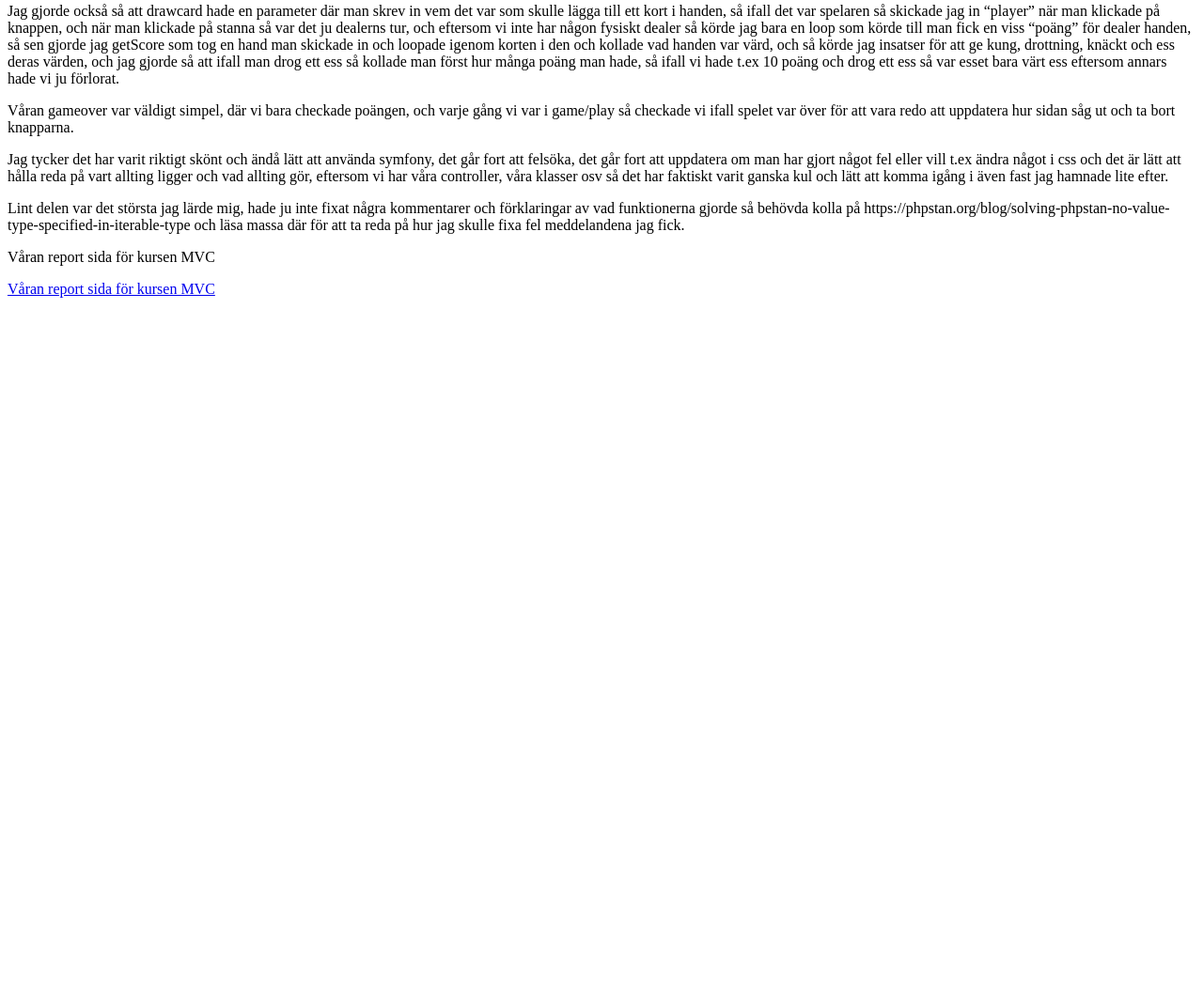
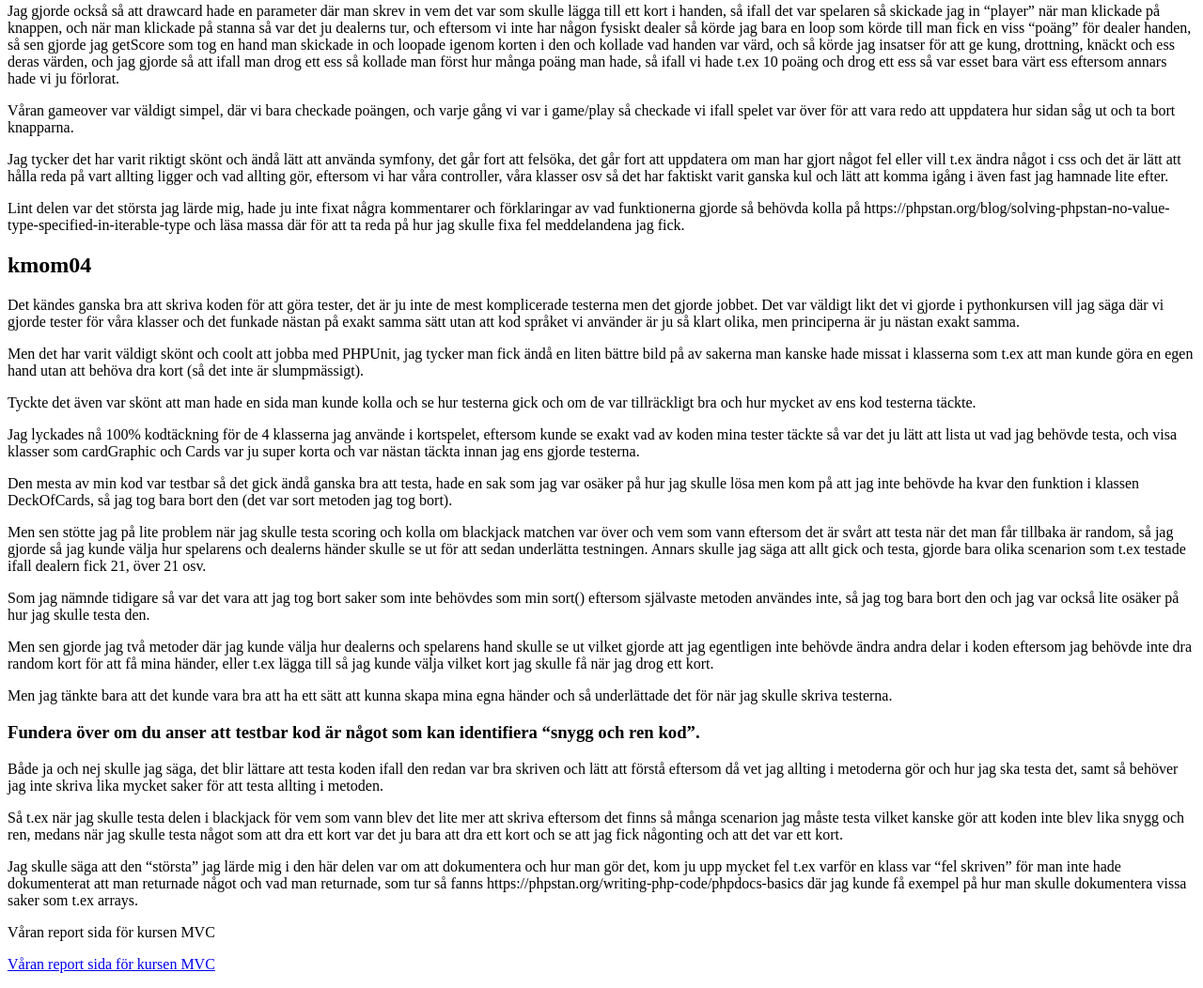
Before and after one commit to tiae24/report, a Symfony app: template templates/report.html.twig in a window 1280 px wide. Shown: the part 2373-3425 px from the top of the page at 94% size. Before the commit the page ends 2690 px from the top, so only its background shows below. Run offline with Twig, Linux system fonts and the light colour scheme; the template is opened without the code that fills it, so the values that code supplies are empty; some libraries are stand-ins or nearby versions.

Commit message:
added the text part

```diff
--- a/templates/report.html.twig
+++ b/templates/report.html.twig
@@ -129,6 +129,60 @@ Tror inte jag hade jobbat med klasser i php förut så visste inte riktigt att m
                     Lint delen var det största jag lärde mig, hade ju inte fixat några kommentarer och förklaringar av vad funktionerna gjorde så behövda kolla på https://phpstan.org/blog/solving-phpstan-no-value-type-specified-in-iterable-type och läsa massa där för att ta reda på hur jag skulle fixa fel meddelandena jag fick.
                 </p>
 
+
+
+                <h2 id="kmom04" class="reports">kmom04</h2>
+
+                <p>
+                    Det kändes ganska bra att skriva koden för att göra tester, det är ju inte de mest komplicerade testerna men det gjorde jobbet. Det var väldigt likt det vi gjorde i pythonkursen vill jag säga där vi gjorde tester för våra klasser och det funkade nästan på exakt samma sätt utan att kod språket vi använder är ju så klart olika, men principerna är ju nästan exakt samma.
+                </p>
+
+                <p>
+                    Men det har varit väldigt skönt och coolt att jobba med PHPUnit, jag tycker man fick ändå en liten bättre bild på av sakerna man kanske hade missat i klasserna som t.ex att man kunde göra en egen hand utan att behöva dra kort (så det inte är slumpmässigt).
+                </p>
+
+                <p>
+                    Tyckte det även var skönt att man hade en sida man kunde kolla och se hur testerna gick och om de var tillräckligt bra och hur mycket av ens kod testerna täckte.
+                </p>
+
+                <p>
+                    Jag lyckades nå 100% kodtäckning för de 4 klasserna jag använde i kortspelet, eftersom kunde se exakt vad av koden mina tester täckte så var det ju lätt att lista ut vad jag behövde testa, och visa klasser som cardGraphic och Cards var ju super korta och var nästan täckta innan jag ens gjorde testerna.
+                </p>
+
+                <p>
+                    Den mesta av min kod var testbar så det gick ändå ganska bra att testa, hade en sak som jag var osäker på hur jag skulle lösa men kom på att jag inte behövde ha kvar den funktion i klassen DeckOfCards, så jag tog bara bort den (det var sort metoden jag tog bort).
+                </p>
+
+                <p>
+                    Men sen stötte jag på lite problem när jag skulle testa scoring och kolla om blackjack matchen var över och vem som vann eftersom det är svårt att testa när det man får tillbaka är random, så jag gjorde så jag kunde välja hur spelarens och dealerns händer skulle se ut för att sedan underlätta testningen. Annars skulle jag säga att allt gick och testa, gjorde bara olika scenarion som t.ex testade ifall dealern fick 21, över 21 osv.
+                </p>
+
+                <p>
+                    Som jag nämnde tidigare så var det vara att jag tog bort saker som inte behövdes som min sort() eftersom självaste metoden användes inte, så jag tog bara bort den och jag var också lite osäker på hur jag skulle testa den.
+                </p>
+
+                <p>
+                    Men sen gjorde jag två metoder där jag kunde välja hur dealerns och spelarens hand skulle se ut vilket gjorde att jag egentligen inte behövde ändra andra delar i koden eftersom jag behövde inte dra random kort för att få mina händer, eller t.ex lägga till så jag kunde välja vilket kort jag skulle få när jag drog ett kort.
+                </p>
+
+                <p>
+                    Men jag tänkte bara att det kunde vara bra att ha ett sätt att kunna skapa mina egna händer och så underlättade det för när jag skulle skriva testerna.
+                </p>
+
+                <h3> Fundera över om du anser att testbar kod är något som kan identifiera “snygg och ren kod”. </h3>
+
+                <p>
+                    Både ja och nej skulle jag säga, det blir lättare att testa koden ifall den redan var bra skriven och lätt att förstå eftersom då vet jag allting i metoderna gör och hur jag ska testa det, samt så behöver jag inte skriva lika mycket saker för att testa allting i metoden.
+                </p>
+
+                <p>
+                    Så t.ex när jag skulle testa delen i blackjack för vem som vann blev det lite mer att skriva eftersom det finns så många scenarion jag måste testa vilket kanske gör att koden inte blev lika snygg och ren, medans när jag skulle testa något som att dra ett kort var det ju bara att dra ett kort och se att jag fick någonting och att det var ett kort.
+                </p>
+
+                <p>
+                    Jag skulle säga att den “största” jag lärde mig i den här delen var om att dokumentera och hur man gör det, kom ju upp mycket fel t.ex varför en klass var “fel skriven” för man inte hade dokumenterat att man returnade något och vad man returnade, som tur så fanns https://phpstan.org/writing-php-code/phpdocs-basics där jag kunde få exempel på hur man skulle dokumentera vissa saker som t.ex arrays.
+                </p>
+
             </article>
         </main>
     </div>
```
